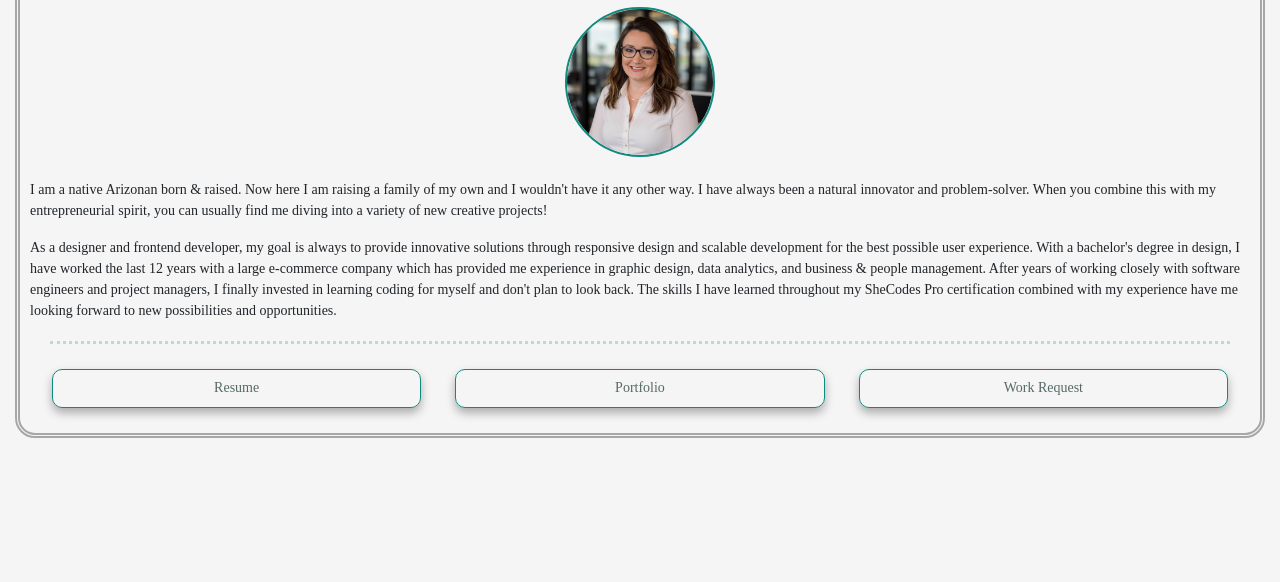
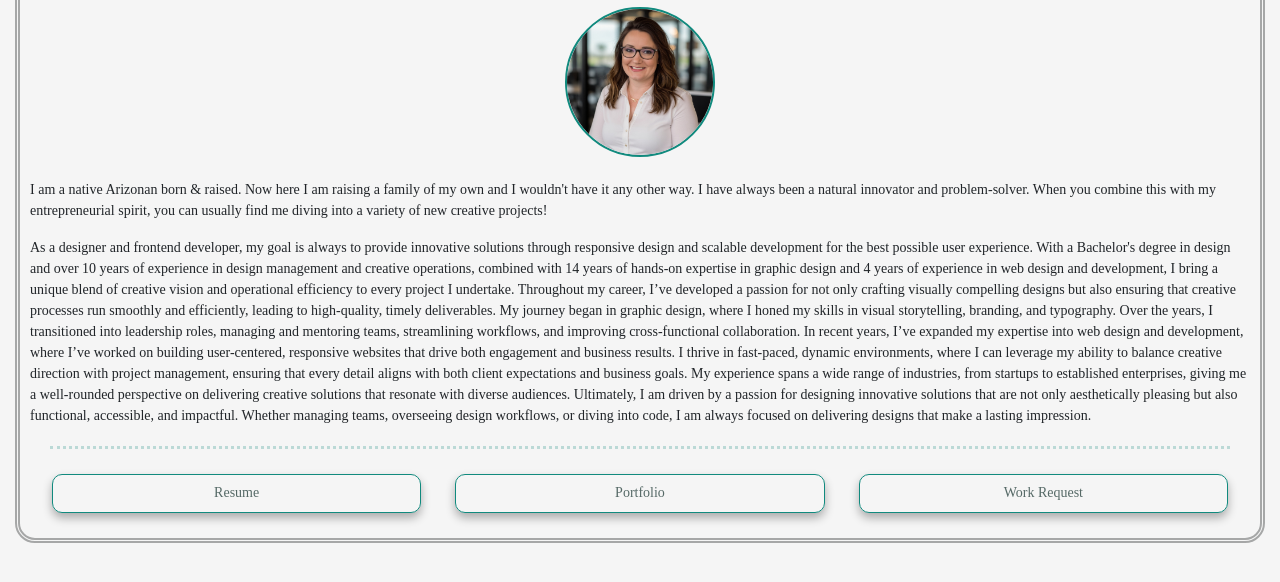
Before and after one commit to BonnieJeanAZ/Portfolio-Project, a plain HTML site: page about.html in a window 1280 px wide. Shown: the part 166-748 px from the top of the page. Drawn offline with nearby package versions, Linux system fonts and the light colour scheme; a web font is replaced by a local one.

Commit message:
edit about section

```diff
--- a/about.html
+++ b/about.html
@@ -111,15 +111,33 @@
         <p>
           As a designer and frontend developer, my goal is always to provide
           innovative solutions through responsive design and scalable
-          development for the best possible user experience. With a bachelor's
-          degree in design, I have worked the last 12 years with a large
-          e-commerce company which has provided me experience in graphic design,
-          data analytics, and business & people management. After years of
-          working closely with software engineers and project managers, I
-          finally invested in learning coding for myself and don't plan to look
-          back. The skills I have learned throughout my SheCodes Pro
-          certification combined with my experience have me looking forward to
-          new possibilities and opportunities.
+          development for the best possible user experience. With a Bachelor's
+          degree in design and over 10 years of experience in design management
+          and creative operations, combined with 14 years of hands-on expertise
+          in graphic design and 4 years of experience in web design and
+          development, I bring a unique blend of creative vision and operational
+          efficiency to every project I undertake. Throughout my career, I’ve
+          developed a passion for not only crafting visually compelling designs
+          but also ensuring that creative processes run smoothly and
+          efficiently, leading to high-quality, timely deliverables. My journey
+          began in graphic design, where I honed my skills in visual
+          storytelling, branding, and typography. Over the years, I transitioned
+          into leadership roles, managing and mentoring teams, streamlining
+          workflows, and improving cross-functional collaboration. In recent
+          years, I’ve expanded my expertise into web design and development,
+          where I’ve worked on building user-centered, responsive websites that
+          drive both engagement and business results. I thrive in fast-paced,
+          dynamic environments, where I can leverage my ability to balance
+          creative direction with project management, ensuring that every detail
+          aligns with both client expectations and business goals. My experience
+          spans a wide range of industries, from startups to established
+          enterprises, giving me a well-rounded perspective on delivering
+          creative solutions that resonate with diverse audiences. Ultimately, I
+          am driven by a passion for designing innovative solutions that are not
+          only aesthetically pleasing but also functional, accessible, and
+          impactful. Whether managing teams, overseeing design workflows, or
+          diving into code, I am always focused on delivering designs that make
+          a lasting impression.
         </p>
       </div>
 
```
